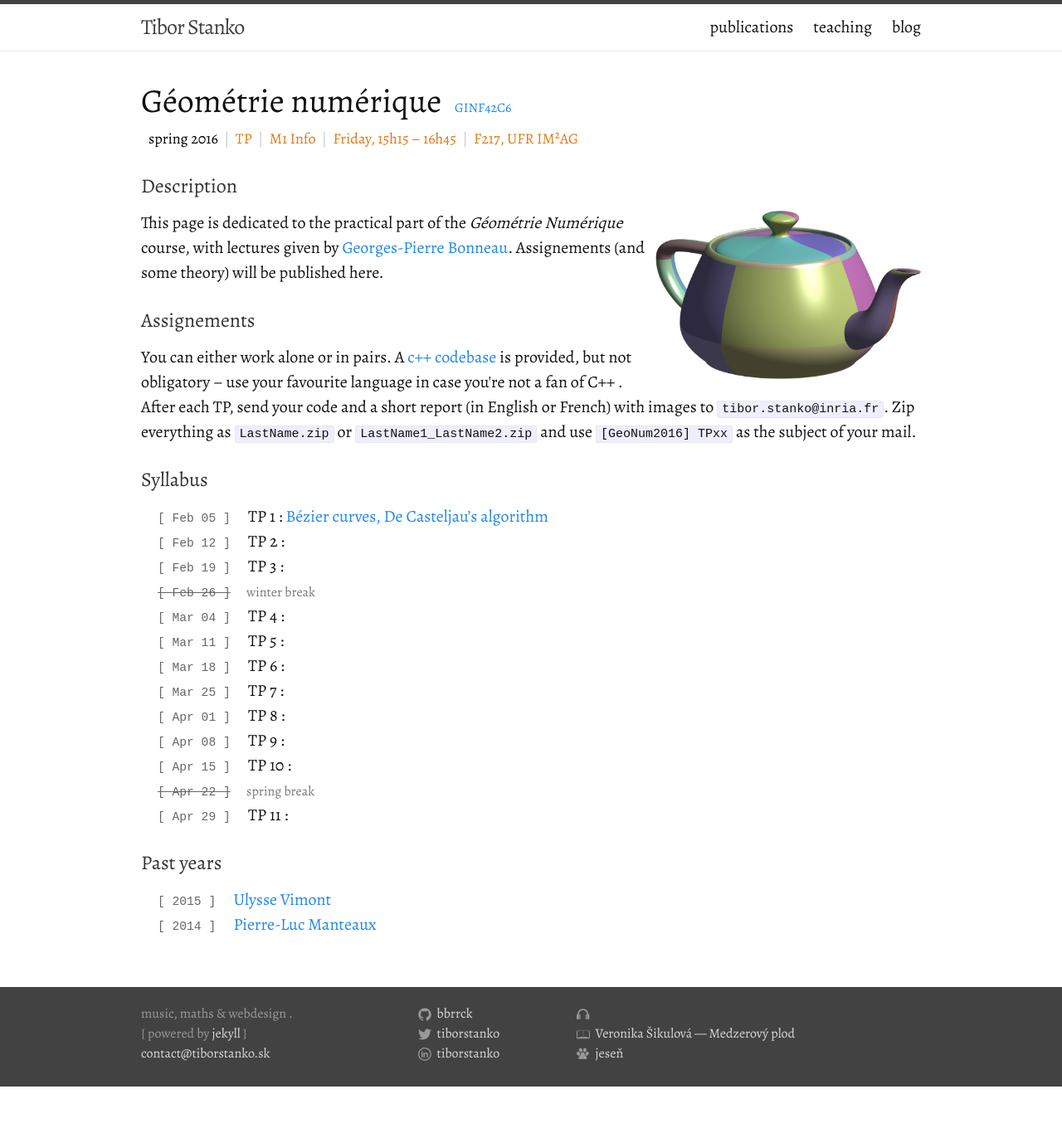
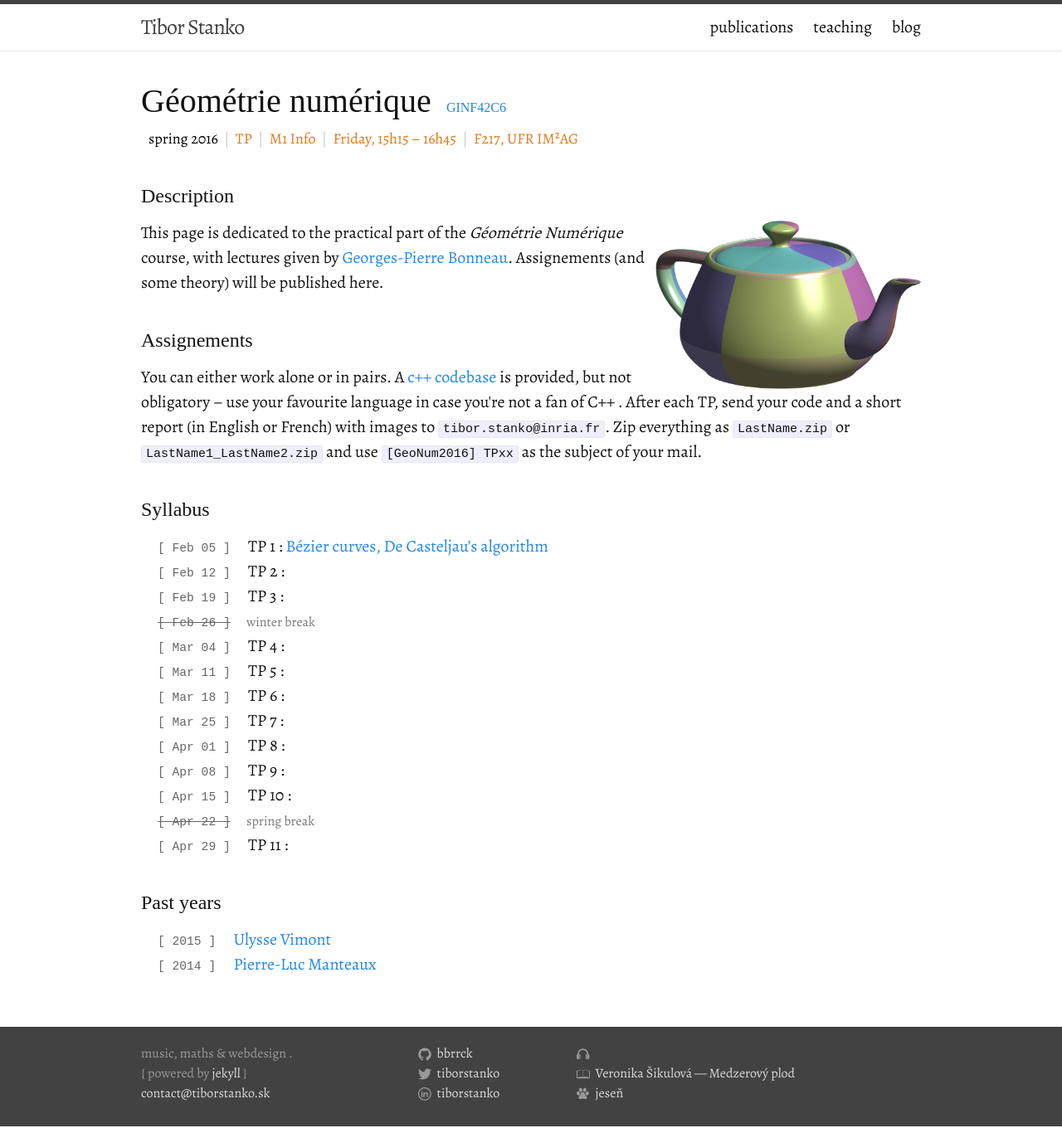
Before and after one commit to bbrrck/bbrrck.github.io, a Jekyll site: the page built from teaching/geo-num-2016/index.md, in a window 1280 px wide. Shown: the whole page at 83% size. Built offline with Jekyll 4.4.1, drawn with Linux system fonts in a browser that asks for light colours; some web fonts are replaced; before the commit the page ends 1312 px from its top, so only the background shows below that.

Commit message:
new font in headers

```diff
--- a/_sass/_base.scss
+++ b/_sass/_base.scss
@@ -69,6 +69,7 @@ li {
  */
 h1, h2, h3, h4, h5, h6 {
     font-weight: 300;
+    font-family: $header-family;
 }
 /**
  * Links
--- a/_sass/_teaching.scss
+++ b/_sass/_teaching.scss
@@ -14,11 +14,9 @@ section.course {
         font-size: 40%;
     }
     h3 {
+        margin-top: 1.5em;
         font-size: 120%;
-        color: #333;
-    }
-    h3:before {
-        content: "";
+        color: #111;
     }
     .meta {
         color: invert($brand-color);
@@ -91,9 +89,6 @@ section.course-tp {
     h2.first {
         margin: 0;
     }
-    h2.resources {
-        font-size: 110%;
-    }
     ul, ol {
         margin: 0 2em;
         list-style-position: outside;
@@ -106,7 +101,6 @@ section.course-tp {
         }
         &.resources {
             list-style-type: lower-roman;
-            font-size: 80%;
         }
     }
     figure {
--- a/css/main.scss
+++ b/css/main.scss
@@ -3,11 +3,14 @@
 ---
 @charset "utf-8";
 @import url(https://fonts.googleapis.com/css?family=Alegreya:400);
+@import url(https://fonts.googleapis.com/css?family=Sorts+Mill+Goudy);
 
-$serif-family: 'Alegreya';
+$base-family: 'Alegreya';
+$header-family: 'Sorts Mill Goudy';
 
 // Our variables
-$base-font-family: $serif-family, 'Georgia', serif;
+$base-font-family: $base-family, 'Georgia', serif;
+$header-font-family: $header-family, $base-family, 'Georgia', serif;
 $base-font-size:   125%;
 $small-font-size:  $base-font-size * 0.875;
 $base-line-height: 1.5;
```
Also changed, not shown: teaching/geo-num-2016/tp1.md (+1 -1 lines).
